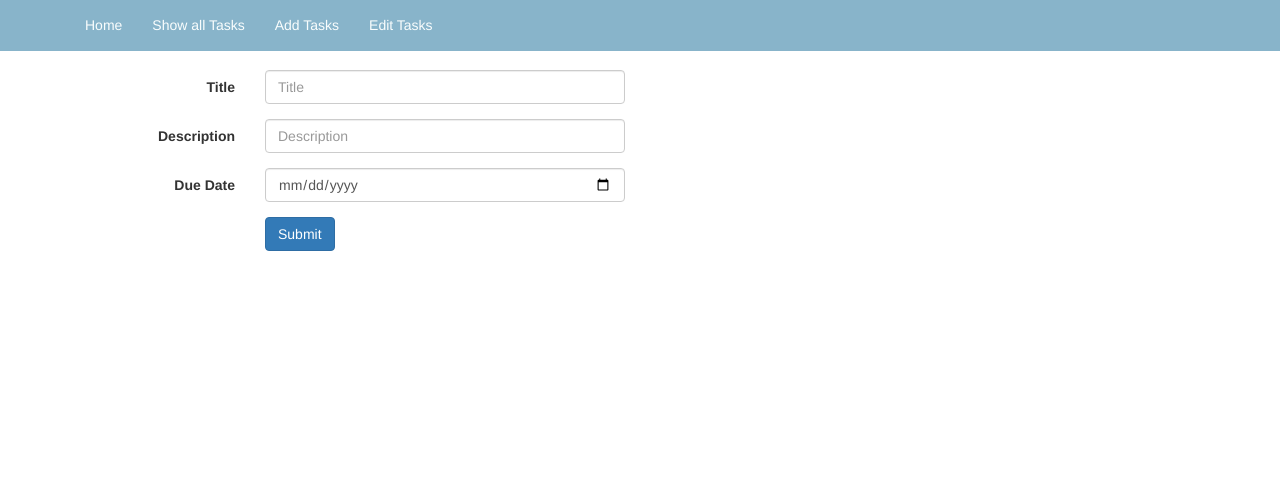
After one commit to wurscht/team_tasks, a PHP site: template view/task_edit.php in a window 1280 px wide. The commit adds this page. Shown: the top 491 px of the page. Run offline with PHP 8.4, Linux system fonts and the light colour scheme; the template is opened without the code that fills it, so the values that code supplies are empty; some libraries are stand-ins or nearby versions.

Commit message:
add task_edit.php, edit TaskController.php, TaskRepository.php and task_index.php

```diff
--- /dev/null
+++ b/view/task_edit.php
@@ -0,0 +1,28 @@
+<form class="form-horizontal" action="/task/doCreate" method="post">
+	<div class="component" data-html="true">
+		<div class="form-group">
+		  <label class="col-md-2 control-label" for="title">Title</label>
+		  <div class="col-md-4">
+		  	<input id="title" name="title" type="text" placeholder="Title" class="form-control input-md">
+		  </div>
+		</div>
+		<div class="form-group">
+		  <label class="col-md-2 control-label" for="description">Description</label>
+		  <div class="col-md-4">
+		  	<input id="description" name="description" type="text" placeholder="Description" class="form-control input-md">
+		  </div>
+		</div>
+		<div class="form-group">
+		  <label class="col-md-2 control-label" for="due_date">Due Date</label>
+		  <div class="col-md-4">
+		  	<input id="due_date" name="due_date" type="date" class="form-control input-md">
+		  </div>
+		</div>
+		<div class="form-group">
+	      <label class="col-md-2 control-label" for="send">&nbsp;</label>
+		  <div class="col-md-4">
+		    <input id="send" name="send" type="submit" class="btn btn-primary">
+		  </div>
+		</div>
+	</div>
+</form>
```
Also changed, not shown: controller/TaskController.php (+21 -0 lines), repository/TaskRepository.php (+4 -12 lines), view/task_index.php (+7 -1 lines).
